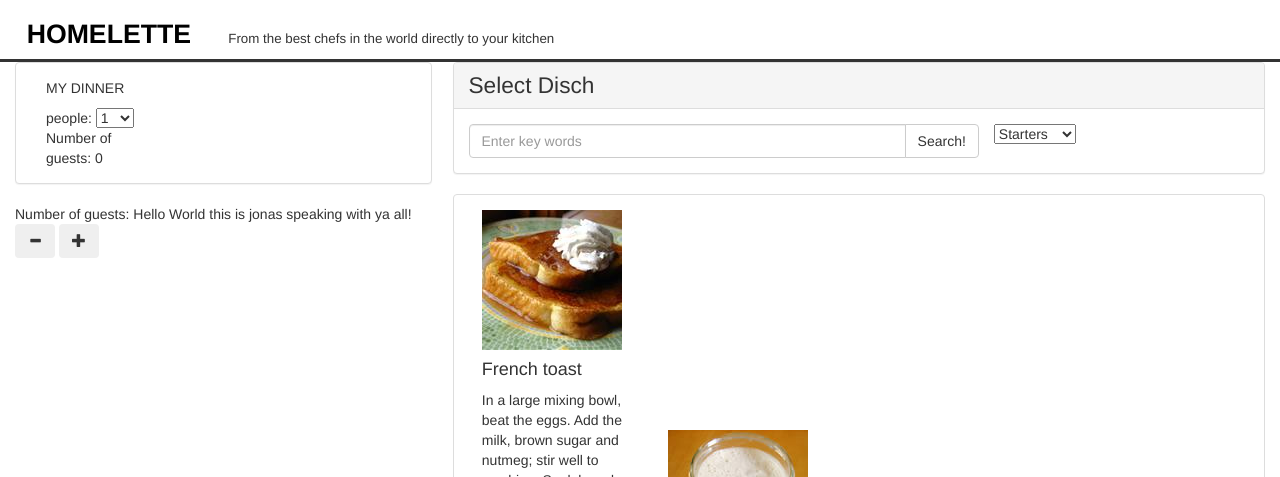
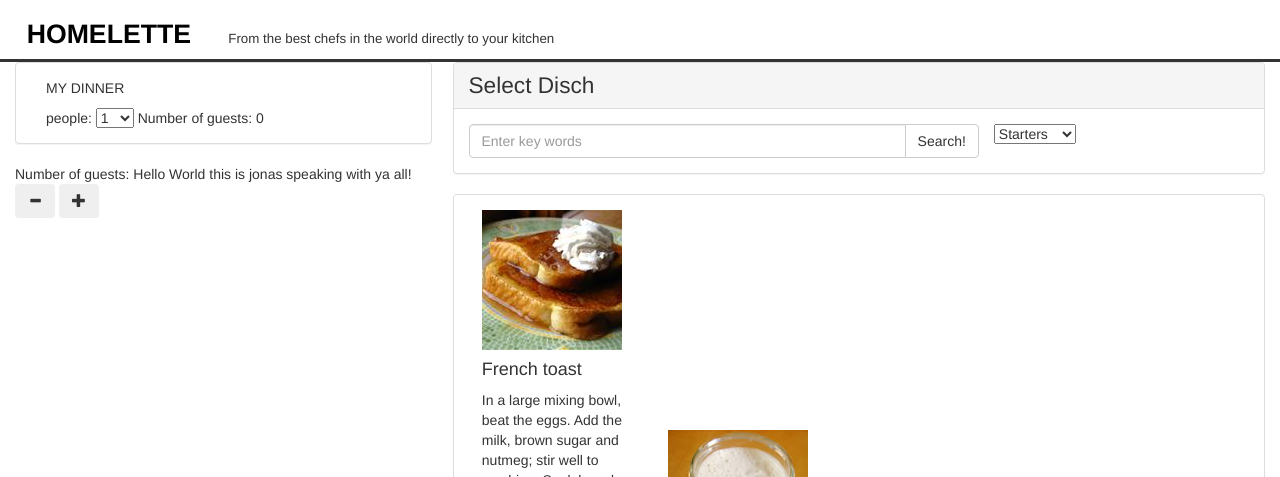
Before and after one commit to aeakoski/DinnerJao, a plain HTML site: page index_2.html in a window 1280 px wide. Shown: the top 477 px of the page. Drawn offline with nearby package versions, Linux system fonts and the light colour scheme; a script that the page names is missing.

Commit message:
det går bra nu!

```diff
--- a/index_2.html
+++ b/index_2.html
@@ -24,8 +24,8 @@
 	<div class="container-fluid">
 		<div id = "SndView">
 			<div id = "leftMenu">
-				<div class = "panel panel-default col-md-4" >
-					<div class = "panel-body col-md-4">
+				<div class = "panel panel-default col-md-4 col-xs-4" >
+					<div class = "panel-body ">
 						<p>MY DINNER</p>
 						people: <select id = "num">
 							<option>1</option>
```
